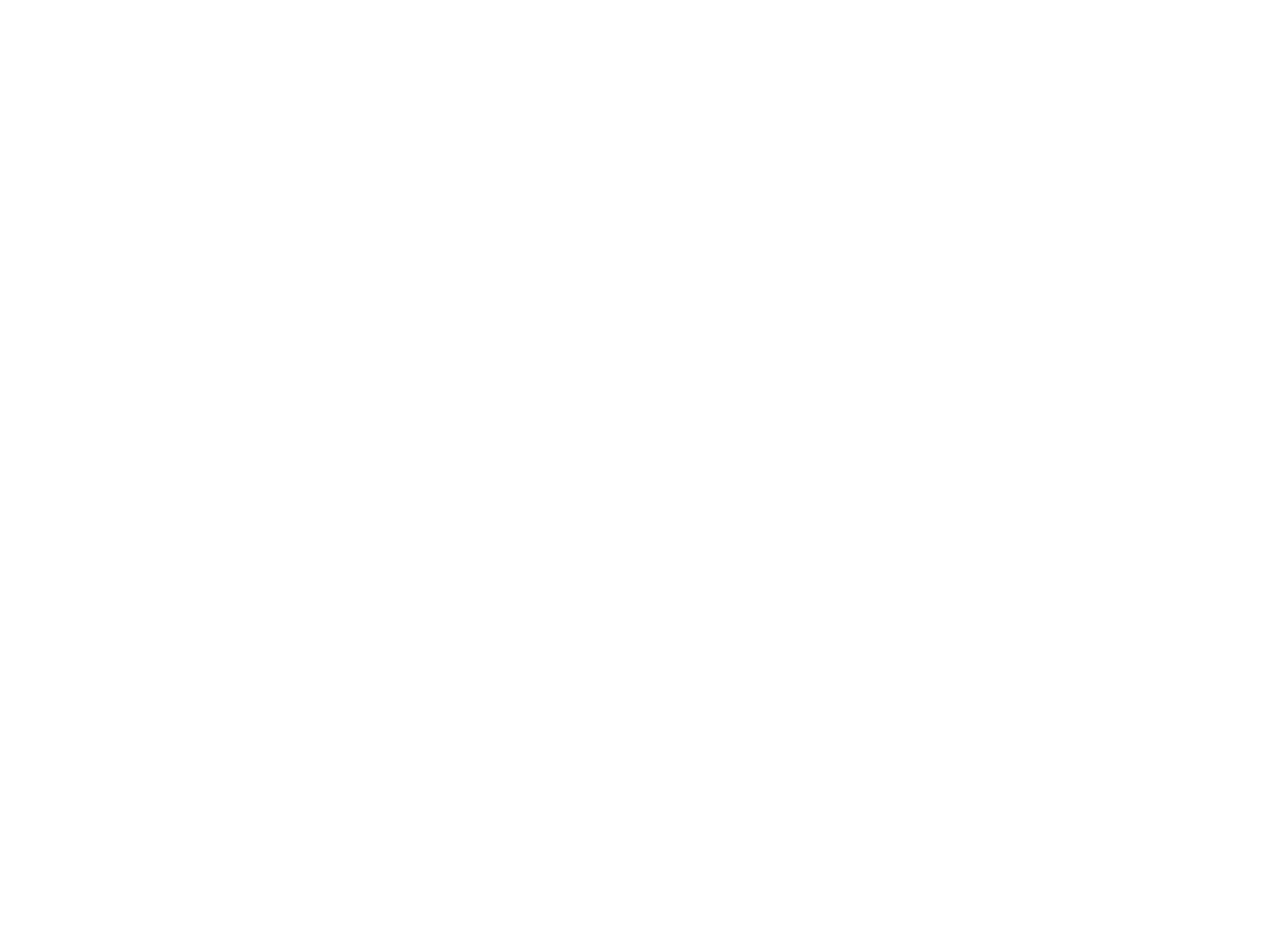
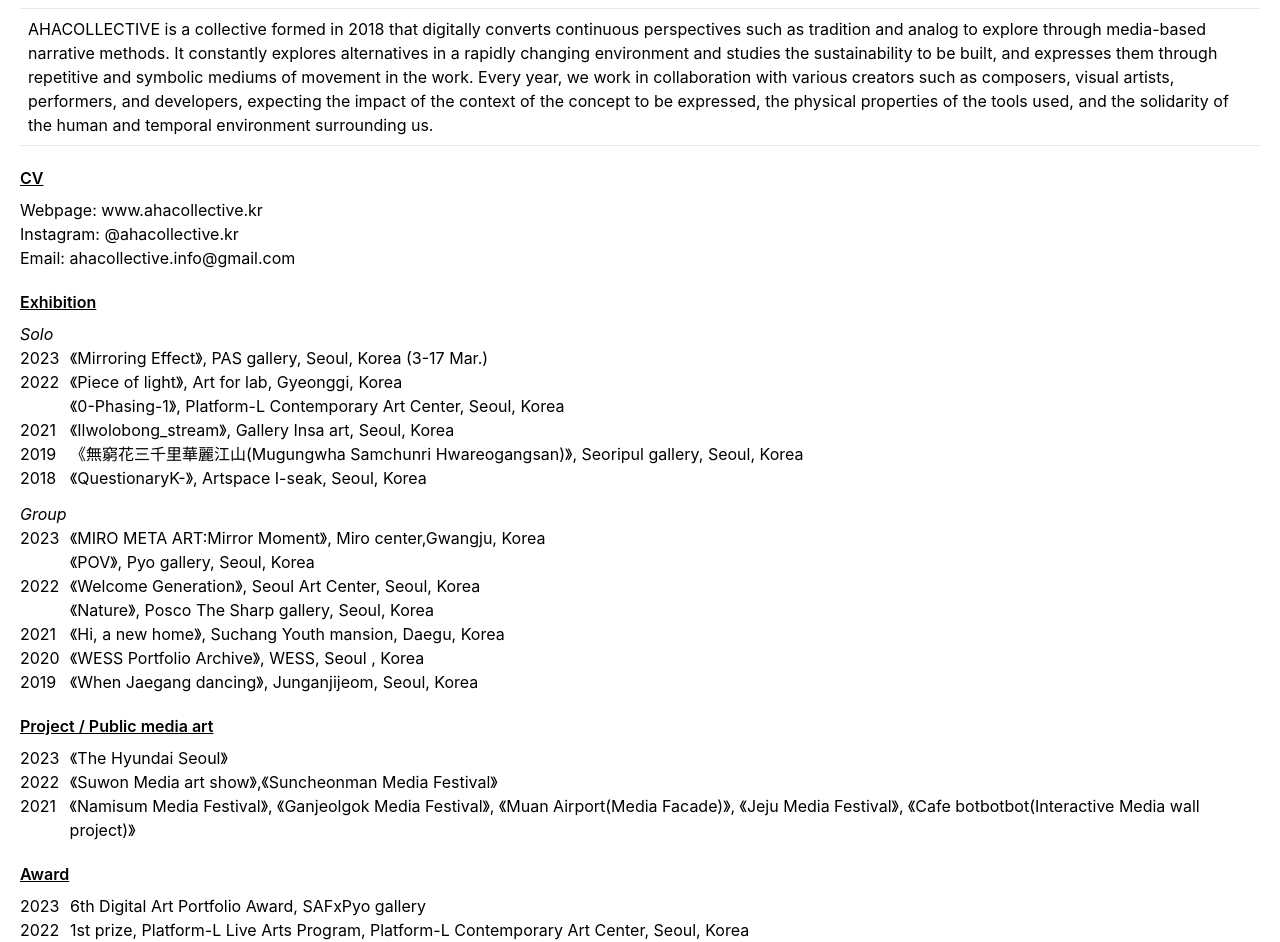
Before and after one commit to ddungpal/portfolio-jiwon, a React (Create React App) app: page /about in a window 1280 px wide. Shown: the part 1855-2797 px from the top of the page. Before the commit the page ends 1794 px from the top, so only its background shows below. Built offline with nearby package versions, Linux system fonts and the light colour scheme; no server answers.

Commit message:
update About AHA

```diff
--- a/src/pages/About.jsx
+++ b/src/pages/About.jsx
@@ -37,7 +37,7 @@ export default function About() {
         </div>
         <div className="p-5 pt-0 ">
           <p className="mb-2 underline font-semibold">Exhibition</p>
-          <p>Solo</p>
+          <p className="italic">Solo</p>
           <div className="flex">
             <div className="w-[50px]">2023</div>
             <div>‘Dreaming escape from Orbit’, PAS gallery, Seoul (July)</div>
@@ -50,7 +50,7 @@ export default function About() {
             <div className="w-[50px]">2017</div>
             <div>Nuance; Shade of Meaning’, Art space Noon, Suwon</div>
           </div>
-          <p className="mt-3">Double</p>
+          <p className="mt-3 italic">Double</p>
           <div className="flex">
             <div className="w-[50px]">2022</div>
             <div>‘Flow’, Woosuk gallery, Seoul</div>
@@ -67,7 +67,7 @@ export default function About() {
             <div className="w-[50px]">2016</div>
             <div>‘The Perception Lab’, Woosuk gallery, Seoul</div>
           </div>
-          <p className="mt-3">Group</p>
+          <p className="mt-3 italic">Group</p>
           <div className="flex">
             <div className="w-[50px]">2023</div>
             <div>‘The Preview Seoungsu’,(Upcoming, April)</div>
@@ -261,6 +261,205 @@ export default function About() {
           <p>Kaywon Arts High school</p>
         </div>
       </div>
+      <div className="container mx-auto">
+        <hr className="mb-3 border-dashed border-indigo-500/75" />
+        <div className="p-5 pt-0">
+          <p className="font-semibold">AHACOLLECTIVE(b.2018)</p>
+          <p className="font-semibold">
+            CHOI, Jiwon I CHUNG, Hyeree I KIM, Saetbyul I PARK, Juaee
+          </p>
+          <hr className="mt-2" />
+          <p className="p-2 line-clamp">
+            AHACOLLECTIVE is a collective formed in 2018 that digitally converts
+            continuous perspectives such as tradition and analog to explore
+            through media-based narrative methods. It constantly explores
+            alternatives in a rapidly changing environment and studies the
+            sustainability to be built, and expresses them through repetitive
+            and symbolic mediums of movement in the work. Every year, we work in
+            collaboration with various creators such as composers, visual
+            artists, performers, and developers, expecting the impact of the
+            context of the concept to be expressed, the physical properties of
+            the tools used, and the solidarity of the human and temporal
+            environment surrounding us.
+          </p>
+          <hr />
+        </div>
+        <div className="p-5 pt-0">
+          <p className="mb-2 underline font-semibold">CV</p>
+          <p>Webpage: www.ahacollective.kr </p>
+          <p>Instagram: @ahacollective.kr</p>
+          <p>Email: ahacollective.info@gmail.com </p>
+        </div>
+        <div className="p-5 pt-0 ">
+          <p className="mb-2 underline font-semibold">Exhibition</p>
+          <p className="italic">Solo</p>
+          <div className="flex">
+            <div className="w-[50px]">2023</div>
+            <div>
+              《Mirroring Effect》, PAS gallery, Seoul, Korea (3-17 Mar.)
+            </div>
+          </div>
+          <div className="flex">
+            <div className="w-[50px]">2022</div>
+            <div>《Piece of light》, Art for lab, Gyeonggi, Korea</div>
+          </div>
+          <div className="flex">
+            <div className="w-[50px]"></div>
+            <div>
+              《0-Phasing-1》, Platform-L Contemporary Art Center, Seoul, Korea
+            </div>
+          </div>
+          <div className="flex">
+            <div className="w-[50px]">2021</div>
+            <div>《Ilwolobong_stream》, Gallery Insa art, Seoul, Korea </div>
+          </div>
+          <div className="flex">
+            <div className="w-[50px]">2019</div>
+            <div>
+              《無窮花三千里華麗江山(Mugungwha Samchunri Hwareogangsan)》,
+              Seoripul gallery, Seoul, Korea
+            </div>
+          </div>
+          <div className="flex">
+            <div className="w-[50px]">2018</div>
+            <div>《QuestionaryK-》, Artspace I-seak, Seoul, Korea</div>
+          </div>
+          <p className="mt-3 italic">Group</p>
+          <div className="flex">
+            <div className="w-[50px]">2023</div>
+            <div>
+              《MIRO META ART:Mirror Moment》, Miro center,Gwangju, Korea
+            </div>
+          </div>
+          <div className="flex">
+            <div className="w-[50px]"></div>
+            <div>《POV》, Pyo gallery, Seoul, Korea</div>
+          </div>
+          <div className="flex">
+            <div className="w-[50px]">2022</div>
+            <div>《Welcome Generation》, Seoul Art Center, Seoul, Korea</div>
+          </div>
+          <div className="flex">
+            <div className="w-[50px]"></div>
+            <div>《Nature》, Posco The Sharp gallery, Seoul, Korea</div>
+          </div>
+          <div className="flex">
+            <div className="w-[50px]">2021</div>
+            <div>《Hi, a new home》, Suchang Youth mansion, Daegu, Korea</div>
+          </div>
+          <div className="flex">
+            <div className="w-[50px]">2020</div>
+            <div>《WESS Portfolio Archive》, WESS, Seoul , Korea</div>
+          </div>
+          <div className="flex">
+            <div className="w-[50px]">2019</div>
+            <div>《When Jaegang dancing》, Junganjijeom, Seoul, Korea</div>
+          </div>
+        </div>
+        <div className="p-5 pt-0 ">
+          <p className="mb-2 underline font-semibold">
+            Project / Public media art
+          </p>
+          <div className="flex">
+            <div className="w-[50px]">2023</div>
+            <div>《The Hyundai Seoul》</div>
+          </div>
+          <div className="flex">
+            <div className="w-[50px]">2022</div>
+            <div>《Suwon Media art show》,《Suncheonman Media Festival》</div>
+          </div>
+          <div className="flex">
+            <div className="w-[50px]">2021</div>
+            <div>
+              《Namisum Media Festival》, 《Ganjeolgok Media Festival》, 《Muan
+              Airport(Media Facade)》, 《Jeju Media Festival》, 《Cafe
+              botbotbot(Interactive Media wall project)》
+            </div>
+          </div>
+        </div>
+        <div className="p-5 pt-0 ">
+          <p className="mb-2 underline font-semibold">Award</p>
+          <div className="flex">
+            <div className="w-[50px]">2023</div>
+            <div>6th Digital Art Portfolio Award, SAFxPyo gallery</div>
+          </div>
+          <div className="flex">
+            <div className="w-[50px]">2022</div>
+            <div>
+              1st prize, Platform-L Live Arts Program, Platform-L Contemporary
+              Art Center, Seoul, Korea
+            </div>
+          </div>
+        </div>
+        <div className="p-5 pt-0 ">
+          <p className="mb-2 underline font-semibold">Selected Program</p>
+          <div className="flex">
+            <div className="w-[50px]">2020</div>
+            <div>
+              ‘Davinci Project: Media art X Science & Technology(AHAcollective),
+              KOCCA, Seoul, Korea
+            </div>
+          </div>
+          <div className="flex">
+            <div className="w-[50px]">2019</div>
+            <div>
+              ‘Davinci Project: Media art X Science & Technology(AHAcollective),
+              KOCCA, Seoul, Korea
+            </div>
+          </div>
+        </div>
+        <div className="p-5 pt-0 ">
+          <p className="mb-2 underline font-semibold">Collaborations</p>
+          <div className="flex">
+            <div className="w-[50px]">2023</div>
+            <div>
+              ‘Munmyo’, AHAcollectiveXMunmyo traditional music producer, Seoul,
+              Korea (upcoming, Mar.)
+            </div>
+          </div>
+          <div className="flex">
+            <div className="w-[50px]">2022</div>
+            <div>
+              ‘0-Phasing-1’, AHAcollectiveXOurperccusion, Platform-L Live Arts
+              program, Seoul, Korea
+            </div>
+          </div>
+          <div className="flex">
+            <div className="w-[50px]">2021</div>
+            <div>
+              ‘Project: Shape of Taste’, AHAcollective X Harta X Legout, Seoul,
+              Korea
+            </div>
+          </div>
+          <div className="flex">
+            <div className="w-[50px]">2021</div>
+            <div>
+              ‘Project: Museum Silla’, AHAcollective X NIVL studio, Seoul, Korea
+            </div>
+          </div>
+          <div className="flex">
+            <div className="w-[50px]">2021</div>
+            <div>
+              ‘Project: With Art’, AHAcollective X 0gallery, Seoul, Korea
+            </div>
+          </div>
+          <div className="flex">
+            <div className="w-[50px]">2019</div>
+            <div>
+              Sound Collaboration with Yoon Jiwon(Composer), ‘Hwareogangsan’,
+              ‘Ilwolobong’, Seoul, Korea
+            </div>
+          </div>
+        </div>
+        <div className="p-5 pt-0 ">
+          <p className="mb-2 underline font-semibold">Design Patent</p>
+          <p>Switching (for lighting fixture)</p>
+        </div>
+        <div className="p-5 pt-0 ">
+          <p className="mb-2 underline font-semibold">Education</p>
+          <p>(MA,BA) Oriental painting, Seoul National University, Korea</p>
+        </div>
+      </div>
     </>
   );
 }
```
